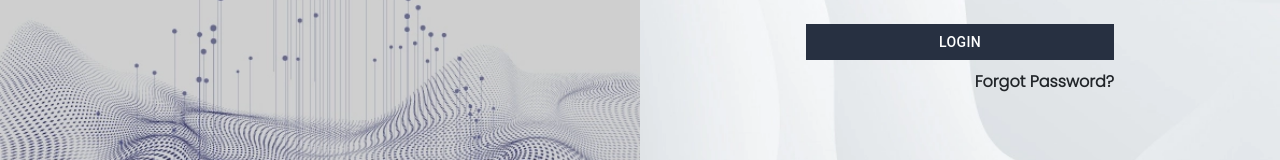
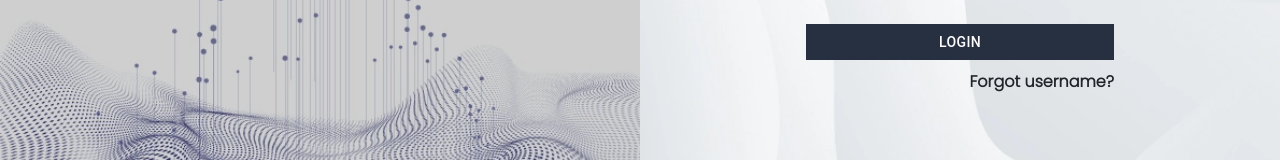
Before and after one commit to Alluvium-IoT-Solution/eximfront, a React (Create React App) app: page / in a window 1280 px wide. Shown: the part 501-661 px from the top of the page. Built offline with nearby package versions, Linux system fonts and the light colour scheme.

Commit message:
testing cicd

```diff
--- a/src/forms/LoginForm.js
+++ b/src/forms/LoginForm.js
@@ -160,7 +160,7 @@ const LoginForm = (props) => {
           }}
           onClick={() => props.setForgotPassword(true)}
         >
-          Forgot Password?
+          Forgot username?
         </p>
       )}
     </form>
```
